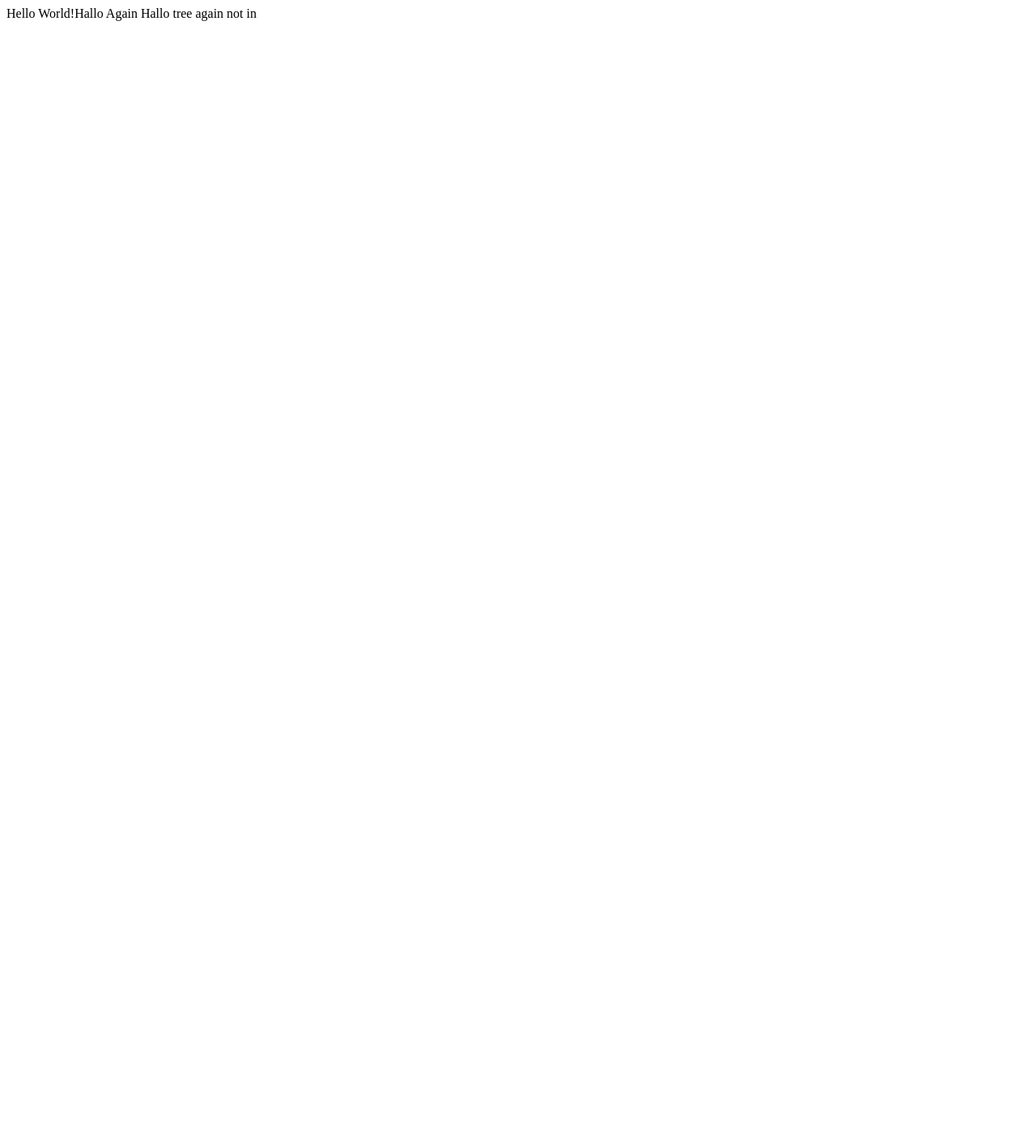
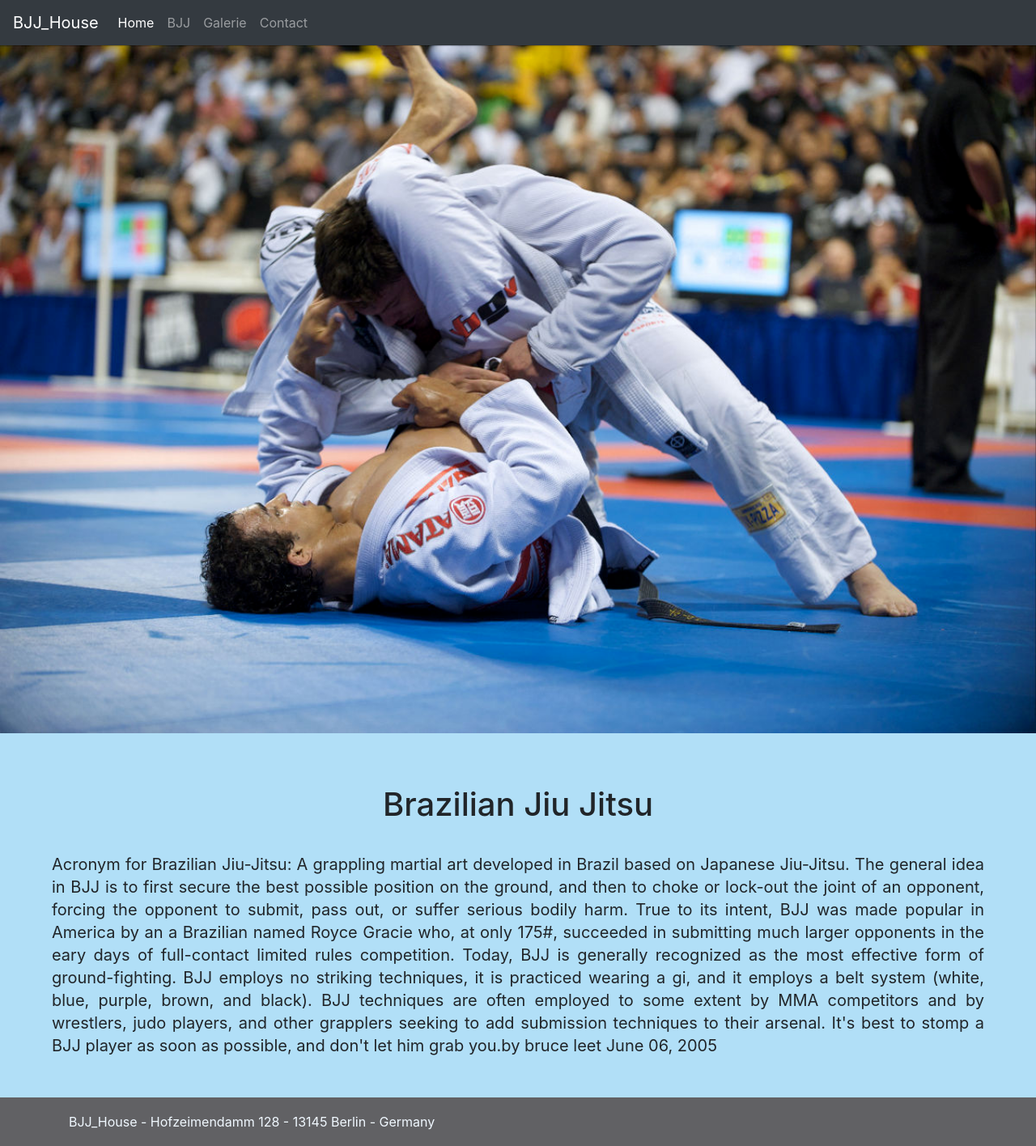
Before and after one commit to CarlosZiegler/bjj-sample-page, a plain HTML site: page index.html in a window 1280 px wide. Shown: the whole page at 81% size. Before the commit the page ends 800 px from the top, so only its background shows below. Drawn offline with nearby package versions, Linux system fonts and the light colour scheme.

Commit message:
Index file

```diff
--- a/index.html
+++ b/index.html
@@ -1,16 +1,81 @@
 <!DOCTYPE html>
-<html lang="en">
+<html>
 
 <head>
-    <meta charset="UTF-8">
-    <meta name="viewport" content="width=device-width, initial-scale=1.0">
-    <meta http-equiv="X-UA-Compatible" content="ie=edge">
-    <title>My Webpage</title>
+  <meta charset="utf-8">
+  <meta name="viewport" content="width=device-width, initial-scale=1.0">
+  <title>My Website</title>
+  <link rel="stylesheet" href="style.css">
+  <link rel="stylesheet" href="https://stackpath.bootstrapcdn.com/bootstrap/4.1.3/css/bootstrap.min.css" integrity="sha384-MCw98/SFnGE8fJT3GXwEOngsV7Zt27NXFoaoApmYm81iuXoPkFOJwJ8ERdknLPMO"
+    crossorigin="anonymous">
+
+
+
+
 </head>
 
 <body>
+  <nav class="navbar navbar-expand-lg navbar-dark bg-dark">
+    <a class="navbar-brand" href="index.html">BJJ_House</a>
+    <button class="navbar-toggler" type="button" data-toggle="collapse" data-target="#navbarNav" aria-controls="navbarNav"
+      aria-expanded="false" aria-label="Alterna navegação">
+      <span class="navbar-toggler-icon"></span>
+    </button>
+    <div class="collapse navbar-collapse" id="navbarNav">
+      <ul class="navbar-nav">
+        <li class="nav-item active">
+          <a class="nav-link" href="index.html">Home <span class="sr-only">(Página atual)</span></a>
+        </li>
+        <li class="nav-item">
+          <a class="nav-link" href="bjj.html">BJJ</a>
+        </li>
+        <li class="nav-item">
+          <a class="nav-link" href="galerie.html">Galerie</a>
+        </li>
+        <li class="nav-item">
+          <a class="nav-link " href="contact.html">Contact</a>
+        </li>
+      </ul>
+    </div>
+  </nav>
 
-    Hello World!Hallo Again Hallo tree again not in
+  <div id="img_page">
+    <img class="responsivo" src="img_index.jpg" alt="bjj">
+  </div>
+  <div id="text_index" class="paragrafo">
+    <h1 id="title_bjj">Brazilian Jiu Jitsu</h1>
+    <br>
+    <p>Acronym for Brazilian Jiu-Jitsu: A grappling martial art developed in Brazil based on Japanese Jiu-Jitsu.
+      The general idea in BJJ is to first secure the best possible position on the ground, and then to choke
+      or lock-out the joint of an opponent, forcing the opponent to submit, pass out, or suffer serious bodily
+      harm. True to its intent, BJJ was made popular in America by an a Brazilian named Royce Gracie who, at
+      only 175#, succeeded in submitting much larger opponents in the eary days of full-contact limited rules
+      competition. Today, BJJ is generally recognized as the most effective form of ground-fighting.
+      BJJ employs no striking techniques, it is practiced wearing a gi, and it employs a belt system
+      (white, blue, purple, brown, and black). BJJ techniques are often employed to some extent by MMA competitors
+      and by wrestlers, judo players, and other grapplers seeking to add submission techniques to their arsenal.
+      It's best to stomp a BJJ player as soon as possible, and don't let him grab you.by bruce leet June 06, 2005</p>
+
+  </div>
+  <footer class="footer">
+    <div class="container">
+      <span class="text_footer">BJJ_House - Hofzeimendamm 128 - 13145 Berlin - Germany</span>
+    </div>
+  </footer>
+
+
+
+
+
+
+  <script src="https://code.jquery.com/jquery-3.3.1.slim.min.js" integrity="sha384-q8i/X+965DzO0rT7abK41JStQIAqVgRVzpbzo5smXKp4YfRvH+8abtTE1Pi6jizo"
+    crossorigin="anonymous"></script>
+  <script src="https://cdnjs.cloudflare.com/ajax/libs/popper.js/1.14.3/umd/popper.min.js" integrity="sha384-ZMP7rVo3mIykV+2+9J3UJ46jBk0WLaUAdn689aCwoqbBJiSnjAK/l8WvCWPIPm49"
+    crossorigin="anonymous"></script>
+  <script src="https://stackpath.bootstrapcdn.com/bootstrap/4.1.3/js/bootstrap.min.js" integrity="sha384-ChfqqxuZUCnJSK3+MXmPNIyE6ZbWh2IMqE241rYiqJxyMiZ6OW/JmZQ5stwEULTy"
+    crossorigin="anonymous"></script>
+
+
 
 </body>
 
```
